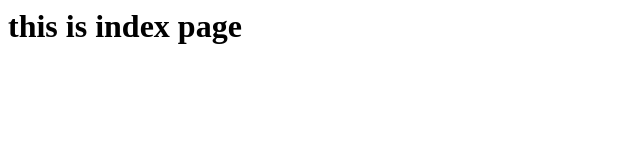
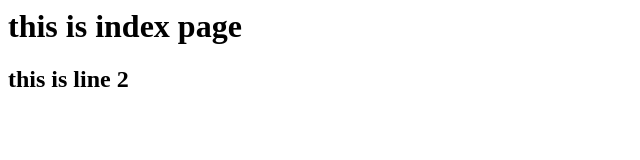
Before and after one commit to syedazmathulla/testrepo, a plain HTML site: page index.html in a window 1280 px wide. Shown: the whole page, without its empty margins (0-640 px from the left). Drawn offline with Linux system fonts and the light colour scheme.

Commit message:
modified index file

```diff
--- a/index.html
+++ b/index.html
@@ -1 +1,2 @@
 <h1> this is index page </h1>
+<h2> this is line 2 </h2>
```
